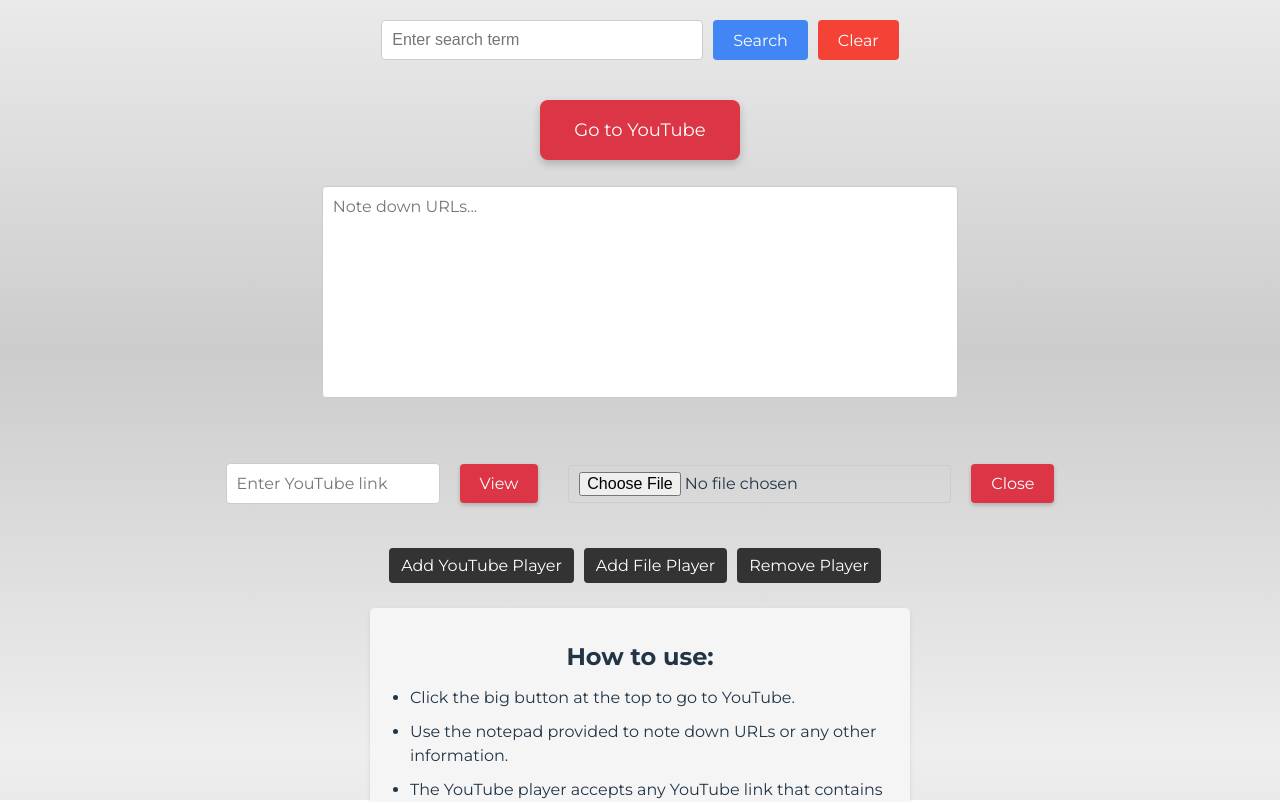
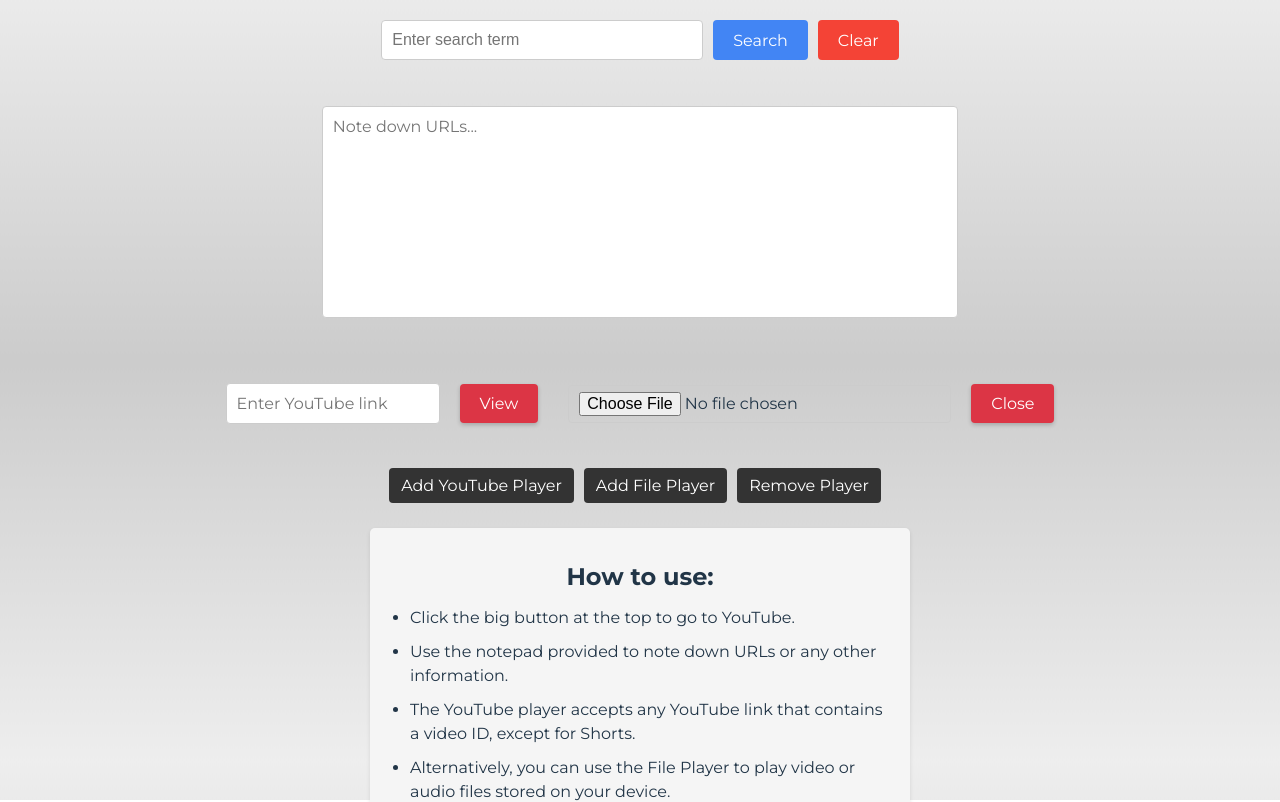
Before and after one commit to ArmSiwatK/play-multiple-videos, a React (Vite) app: page / in a window 1280 px wide. Shown: the top 802 px of the page. Built offline with nearby package versions, Linux system fonts and the light colour scheme.

Commit message:
feat: Remove button to YouTube

```diff
--- a/src/App.css
+++ b/src/App.css
@@ -5,25 +5,3 @@
   text-align: center;
   font-family: 'Montserrat', sans-serif;
 }
-
-.youtube-button {
-  display: block;
-  width: 200px;
-  height: 60px;
-  font-size: 18px;
-  text-align: center;
-  background-color: #dc3545;
-  color: white;
-  border: none;
-  border-radius: 8px;
-  margin: 20px auto;
-  text-decoration: none;
-  line-height: 60px;
-  box-shadow: 0 4px 8px rgba(0, 0, 0, 0.2);
-  transition: background-color 0.3s ease;
-}
-
-.youtube-button:hover {
-  background-color: #c82333;
-  color: white;
-}
--- a/src/App.jsx
+++ b/src/App.jsx
@@ -11,14 +11,6 @@ function App() {
     <>
       <Background />
       <YouTubeSearch />
-      <a
-        href="https://www.youtube.com"
-        className="youtube-button"
-        target="_blank"
-        rel="noopener noreferrer"
-      >
-        Go to YouTube
-      </a>
       <NotePad />
       <PlayerArray />
       <Instruction />
```
